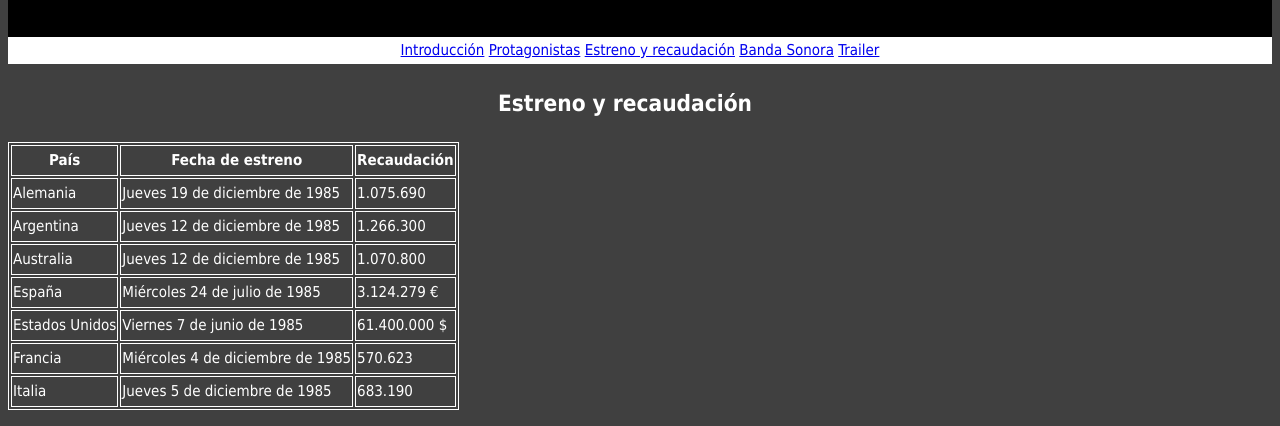
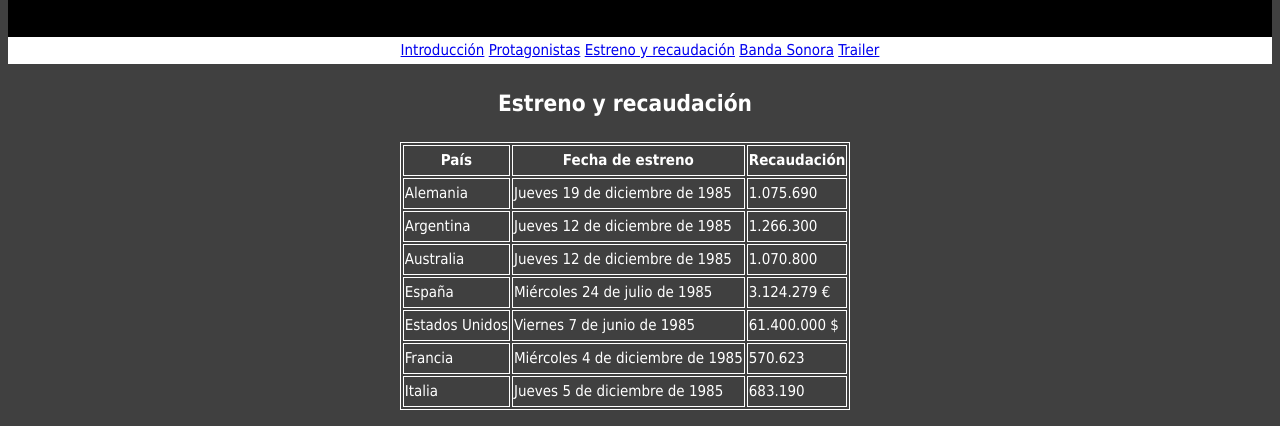
Before and after one commit to UO271033/sew, a plain HTML site: page estreno.html in a window 1280 px wide. Shown: the part 105-531 px from the top of the page. Drawn offline with Linux system fonts and the light colour scheme.

Commit message:
Update estreno.html

```diff
--- a/estreno.html
+++ b/estreno.html
@@ -22,9 +22,9 @@
         <a href="ost.html">Banda Sonora</a>
         <a href="trailer.html">Trailer</a>
     </nav>
-    <section id="tabla">
+    <section >
         <h2>Estreno y recaudación</h2>
-        <table>
+        <table id="tabla">
             <tr>
                 <th>País</th>
                 <th>Fecha de estreno</th>
```
